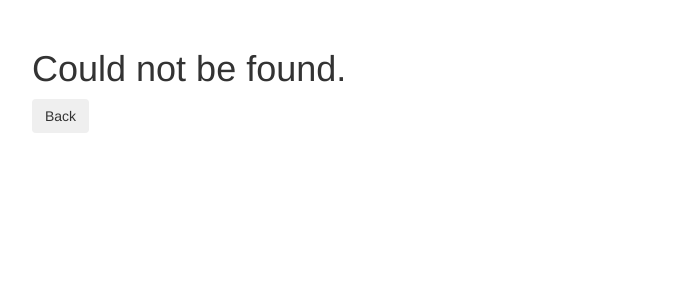
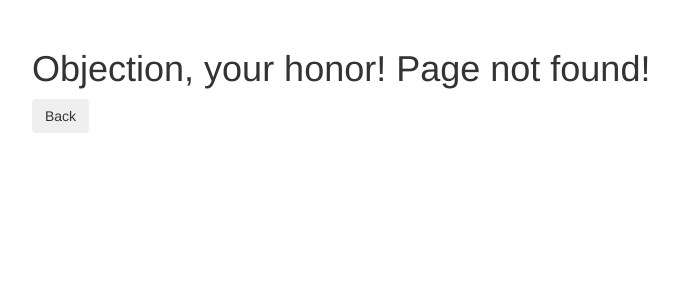
Before and after one commit to unoacm/code_court, a Flask app: template code_court/courthouse/templates/404.html in a window 1280 px wide. Shown: the part 51-351 px from the top of the page, without its empty margins (33-712 px from the left). Run offline with Flask 2, Linux system fonts and the light colour scheme; the template is opened without the code that fills it, so the values that code supplies are empty; some libraries are stand-ins or nearby versions.

Commit message:
Update 404.html

```diff
--- a/code_court/courthouse/templates/404.html
+++ b/code_court/courthouse/templates/404.html
@@ -1,6 +1,6 @@
 {% extends "base.html" %}
 
 {% block content %}
-<h1>Could not be found.</h1>
+<h1>Objection, your honor! Page not found!</h1>
  <button class="btn" onclick="window.history.back()">Back</button>
 {% endblock %}
```
